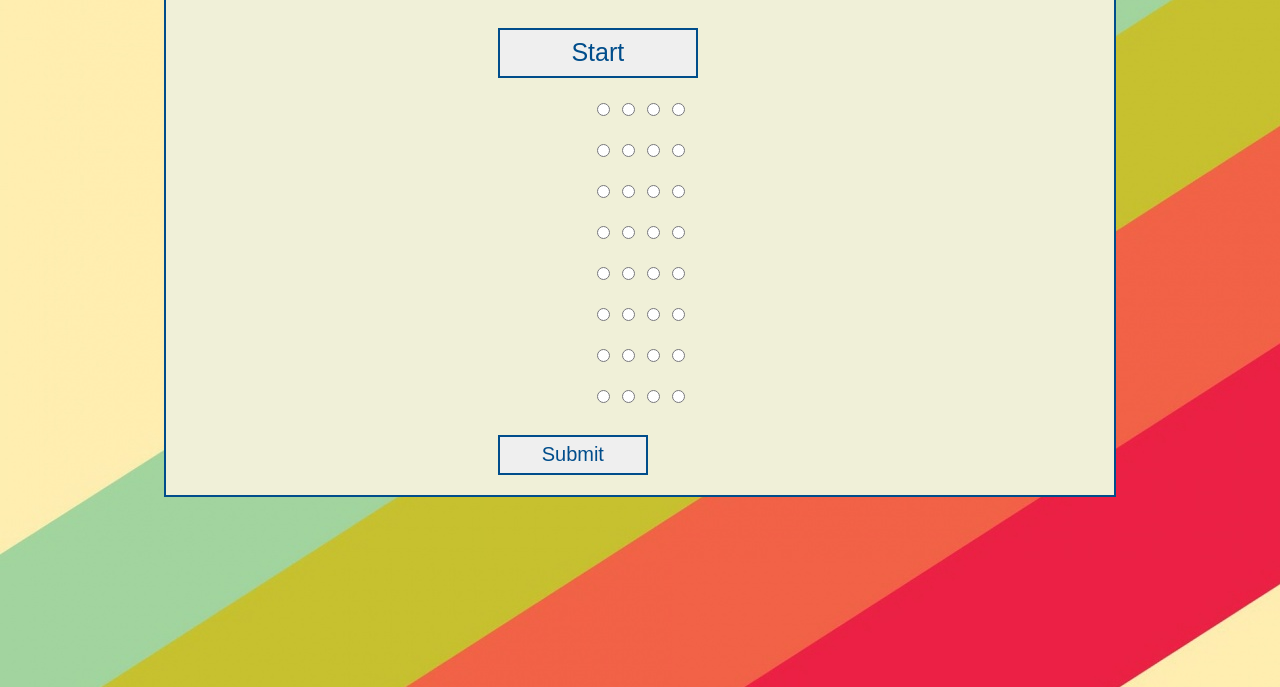
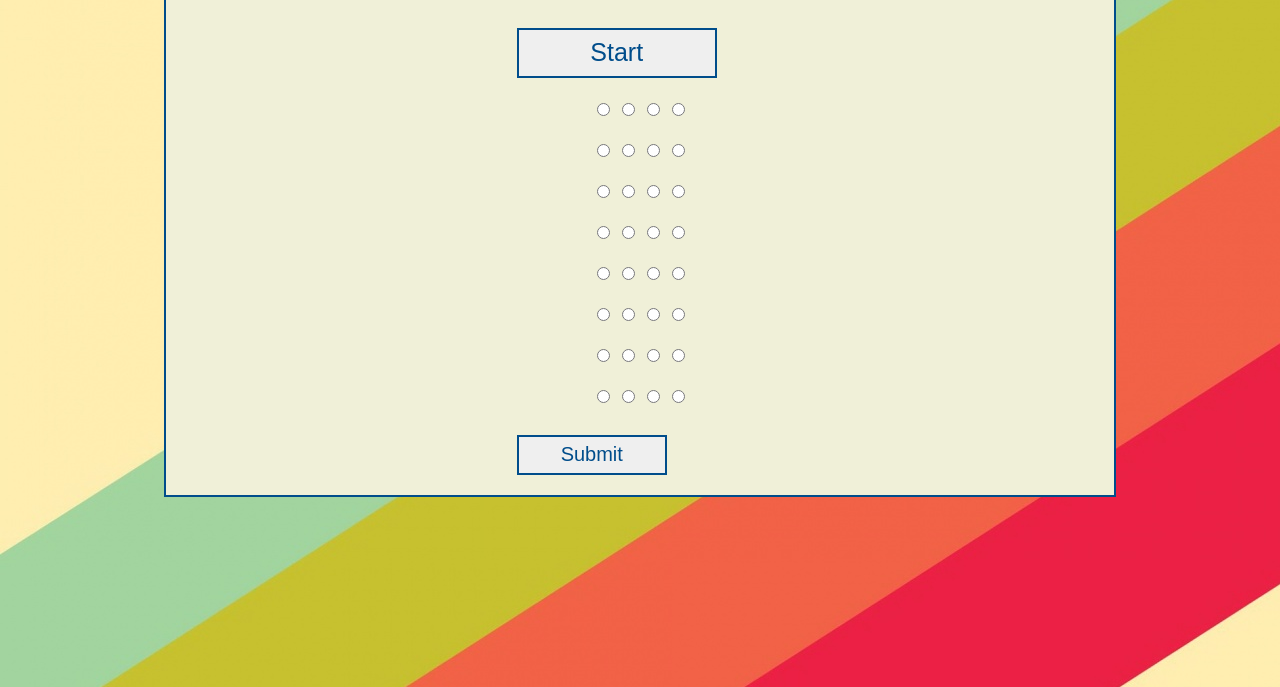
Before and after one commit to Sacchiy/TriviaGame, a plain HTML site: page index.html in a window 1280 px wide. Shown: the part 113-800 px from the top of the page. Drawn offline with nearby package versions, Linux system fonts and the light colour scheme.

Commit message:
Revision

```diff
--- a/assets/css/style.css
+++ b/assets/css/style.css
@@ -35,7 +35,7 @@ h1 {
     height: 50px;
     width: 200px;
     font-size: 25px;
-    margin-left: 35%;
+    margin-left: 37%;
     position: center;
     align-items: center;
     border: 2px double rgb(0, 77, 139);
@@ -56,7 +56,7 @@ h1 {
     height: 40px;
     width: 150px;
     font-size: 20px;
-    margin-left: 35%;
+    margin-left: 37%;
     position: center;
     align-items: center;
     border: 2px double rgb(0, 77, 139);
@@ -67,7 +67,6 @@ h1 {
     text-align: center;
     font-weight: bold;
 }
-
 #result {
     text-align: center;
     font-weight: bold;
```
